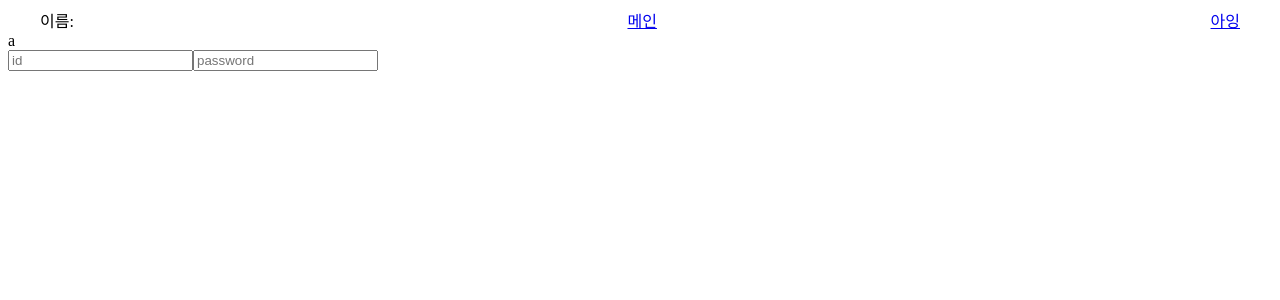
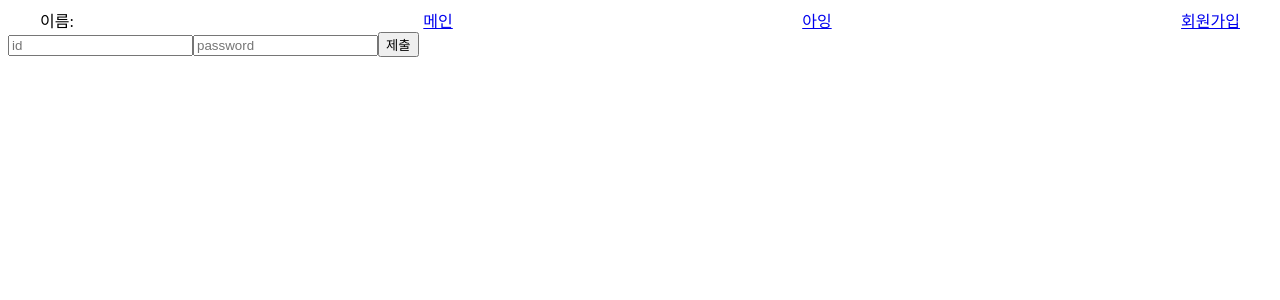
Before and after one commit to toswm128/recoil_Study, a React (Create React App) app in the folder recoil_ts/: page /signup in a window 1280 px wide. Shown: the top 300 px of the page. Built offline with nearby package versions, Linux system fonts and the light colour scheme.

Commit message:
[ADD] signUp

```diff
--- a/recoil_ts/src/Components/Header/Header.tsx
+++ b/recoil_ts/src/Components/Header/Header.tsx
@@ -17,6 +17,9 @@ const Header = ({ selector, todo }: HeaderType) => {
       <div>
         <Link to="/show">아잉</Link>
       </div>
+      <div>
+        <Link to="/signup">회원가입</Link>
+      </div>
     </div>
   );
 };
--- a/recoil_ts/src/Components/SignUp/SignUp.tsx
+++ b/recoil_ts/src/Components/SignUp/SignUp.tsx
@@ -3,14 +3,16 @@ import React from "react";
 interface SignUpType {
   id: any;
   pwd: any;
+  trySignUp: any;
 }
 
-const SignUp = ({ id, pwd }: SignUpType) => {
+const SignUp = ({ id, pwd, trySignUp }: SignUpType) => {
   return (
     <div>
-      <div>a</div>
+      <div>{}</div>
       <input type="text" {...id} placeholder="id" />
       <input type="text" {...pwd} placeholder="password" />
+      <button onClick={trySignUp}>제출</button>
     </div>
   );
 };
--- a/recoil_ts/src/Containers/SignUpContainer.tsx
+++ b/recoil_ts/src/Containers/SignUpContainer.tsx
@@ -1,12 +1,21 @@
 import React from "react";
 import SignUp from "../Components/SignUp/SignUp";
 import useInput from "../hooks/useInput/useInput";
-import useCounter from "../hooks/useCounter/useCounter";
+import { id as userId } from "../Stores/authStore";
+import { pwd as password } from "../Stores/authStore";
+import { useRecoilState } from "recoil";
 
 const SignUpContainer = () => {
   const id: any = useInput();
   const pwd: any = useInput();
-  return <SignUp id={id} pwd={pwd} />;
+  const [SignId, setId] = useRecoilState<Array<string>>(userId);
+  const [SignPwd, setPwd] = useRecoilState<Array<string>>(password);
+  const trySignUp = () => {
+    setId([...SignId, id]);
+    setPwd([...SignPwd, pwd]);
+  };
+
+  return <SignUp id={id} pwd={pwd} trySignUp={trySignUp} />;
 };
 
 export default SignUpContainer;
--- a/recoil_ts/src/Stores/authStore.ts
+++ b/recoil_ts/src/Stores/authStore.ts
@@ -1,12 +1,12 @@
 import React from "react";
 import { atom } from "recoil";
 
-export const id = atom<string>({
+export const id = atom<Array<string>>({
   key: "id",
-  default: "",
+  default: [],
 });
 
-export const pwd = atom<string>({
+export const pwd = atom<Array<string>>({
   key: "password",
-  default: "",
+  default: [],
 });
```
